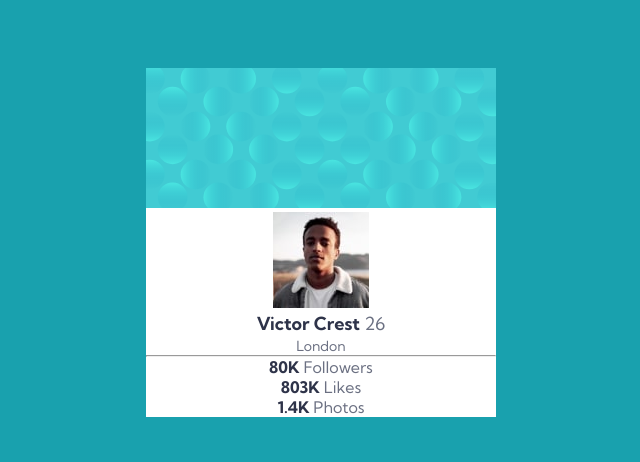
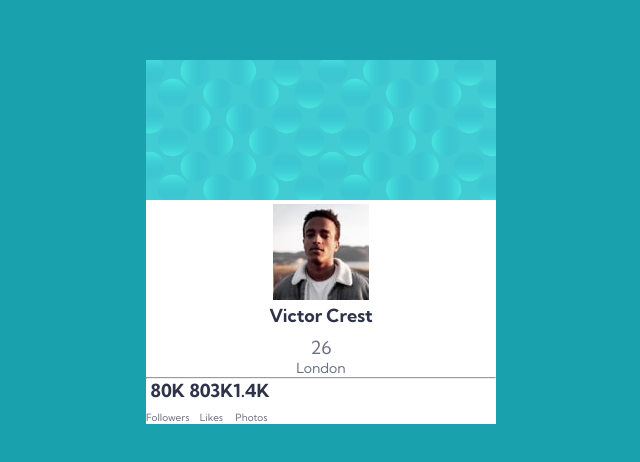
Before and after one commit to marciomarcal98/ci13a-perfil, a plain HTML site: page index.html in a window 1280 px wide. Shown: the part 158-620 px from the top of the page, without its empty margins (319-959 px from the left). Drawn offline with Linux system fonts and the light colour scheme.

Commit message:
aula 07/03

```diff
--- a/index.html
+++ b/index.html
@@ -1,22 +1,21 @@
 <!DOCTYPE html>
 <html lang="en">
     <head>
-    <meta charset="UTF-8">
-    <meta http-equiv="X-UA-Compatible" content="IE=edge">
-    <meta name="viewport" content="width=device-width, initial-scale=1.0">
-    <link rel="stylesheet" href="style.css">
+        <meta charset="UTF-8" />
+        <meta http-equiv="X-UA-Compatible" content="IE=edge" />
+        <meta name="viewport" content="width=device-width, initial-scale=1.0" />
+        <link rel="stylesheet" href="style.css" />
         <title>Meu Perfil</title>
     </head>
     <body>
         <main>
-        <div class="card">
-            <img src="bg-pattern-card.svg" alt="">
-            <img src="image-victor.jpg" alt="imagem do Victor">
+            <img src="bg-pattern-card.svg" alt="" />
+            <img src="image-victor.jpg" alt="imagem do Victor" />
 
             <p><strong>Victor Crest</strong> 26</p>
-            <span class="cidade">London</span>
+            <span>London</span>
 
-            <hr>
+            <hr />
 
             <ul>
                 <li>
@@ -32,7 +31,6 @@
                     <span>Photos</span>
                 </li>
             </ul>
-        </div>
         </main>
     </body>
 </html>
--- a/style.css
+++ b/style.css
@@ -1,6 +1,7 @@
 @import url('https://fonts.googleapis.com/css2?family=Kumbh+Sans:wght@400;700&display=swap');
 
 * {
+    /* reset */
     margin: 0;
     padding: 0;
     box-sizing: border-box;
@@ -9,13 +10,13 @@
 
 body {
     background: #19A1AE;
-    height: 100vh;
     display: flex;
     justify-content: center;
     align-items: center;
+    height: 100vh;
 }
 
-.card {
+main {
     background: white;
     width: 350px;
     text-align: center;
@@ -25,8 +26,9 @@ span, p {
     color: #6B7082;
 }
 
-.cidade {
+span {
     font-size: 14px;
+    display: block;
 }
 
 p {
@@ -35,8 +37,19 @@ p {
 
 strong {
     color: #2E3349;
+    font-size: 18px;
+    display: block;
+    margin-bottom: 9px;
 }
 
 ul, li {
     list-style: none;
 }
+
+ul span {
+    font-size: 10px;
+}
+
+ul {
+    display: flex;
+}
```
Lines whose indentation alone changed are shown as unchanged.
